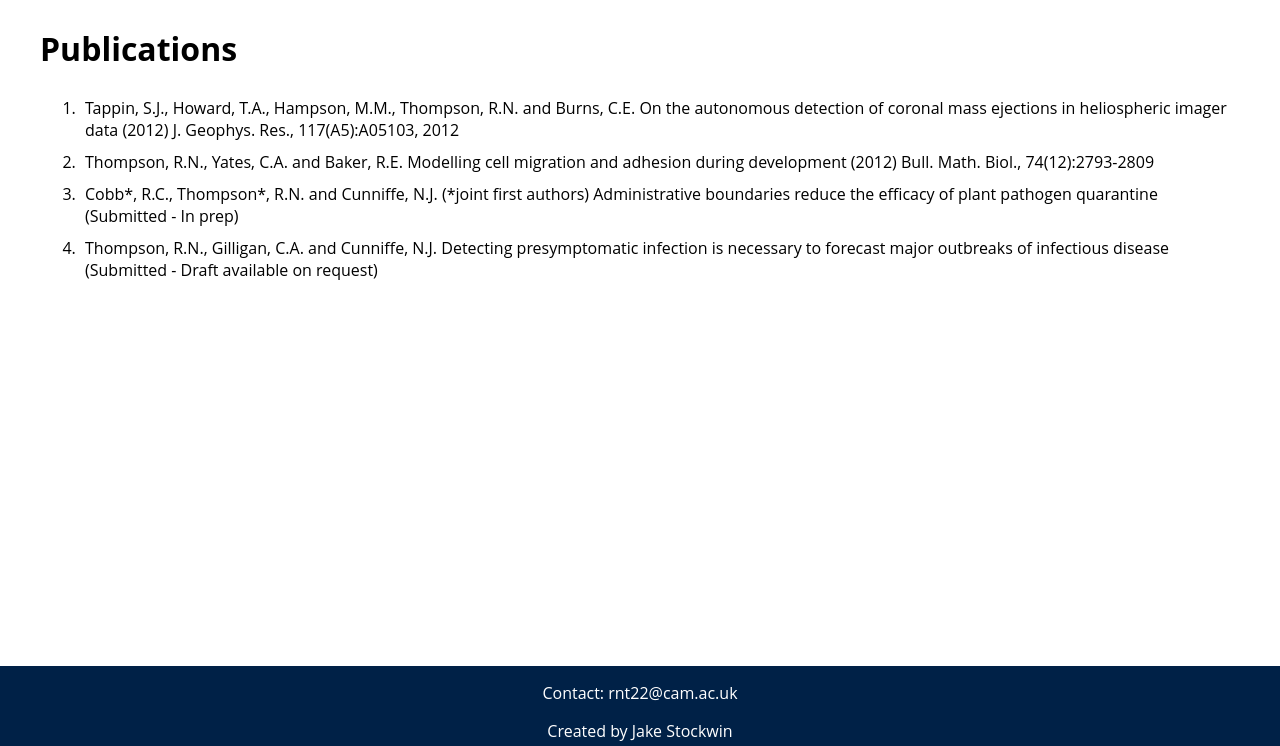
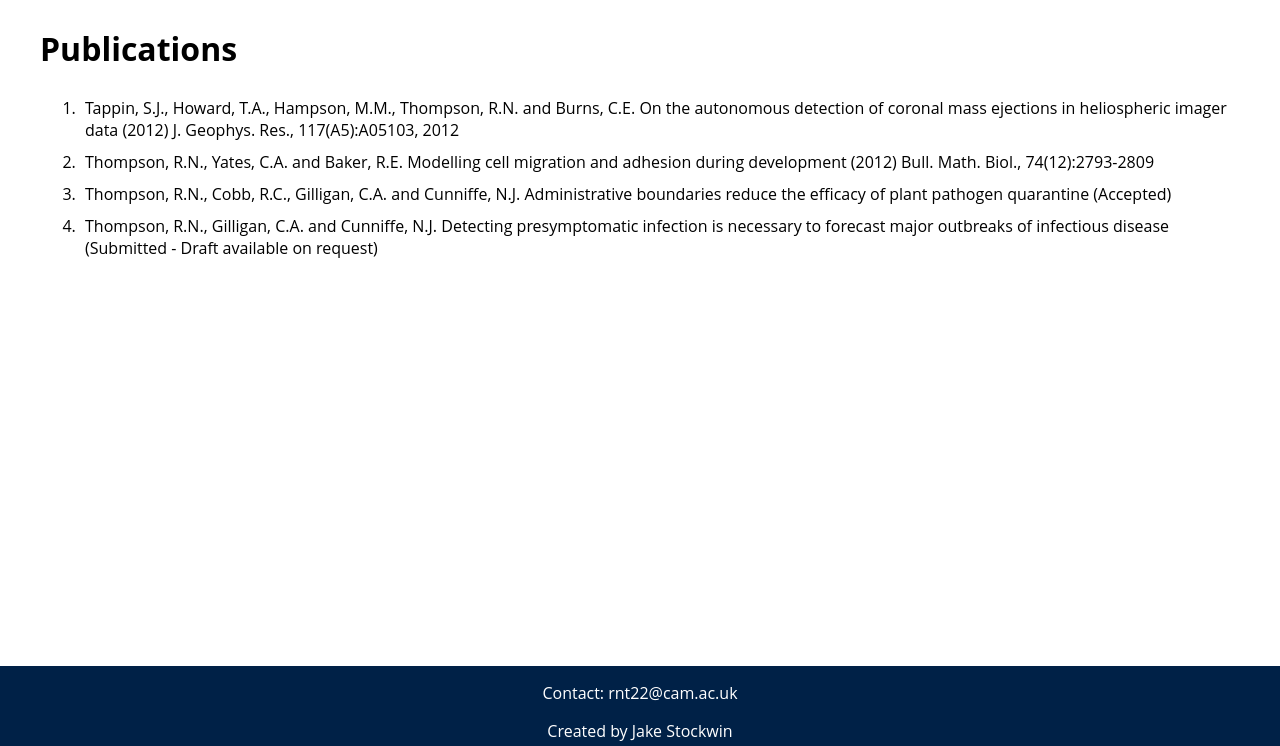
Before and after one commit to robin-thompson/robin-thompson.github.io, a Jekyll site: the page built from publications.html, in a window 1280 px wide, cut to the strip 154-900 px from the top of the page. Built offline with Jekyll 4.4.1, drawn with Linux system fonts in a browser that asks for light colours.

Commit message:
Update quarantine publication

```diff
--- a/_publications/003-Administrative boundaries reduce the efficacy of plant pathogen quarantine.html
+++ b/_publications/003-Administrative boundaries reduce the efficacy of plant pathogen quarantine.html
@@ -1,5 +1,5 @@
 ---
 title: Administrative boundaries reduce the efficacy of plant pathogen quarantine
-authors: Cobb*, R.C., Thompson*, R.N. and Cunniffe, N.J. (*joint first authors)
-year: Submitted - In prep
+authors: Thompson, R.N., Cobb, R.C., Gilligan, C.A. and Cunniffe, N.J.
+year: Accepted
 ---
```
